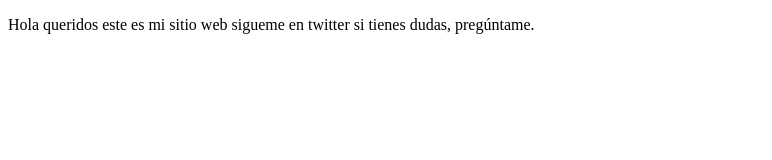
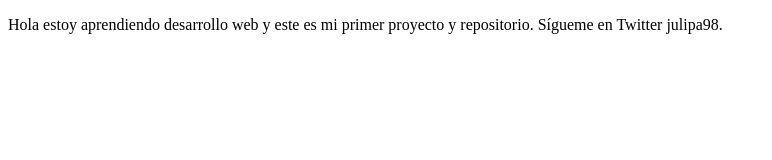
Before and after one commit to julipa98/ProyectoDemoCursoPrework, a plain HTML site: page index.html in a window 1280 px wide. Shown: the whole page, without its empty margins (0-772 px from the left). Drawn offline with Linux system fonts and the light colour scheme.

Commit message:
cambios agregamos descripcion y twitter

```diff
--- a/index.html
+++ b/index.html
@@ -8,8 +8,8 @@
 </head>
 <body>
     <p>
-        Hola queridos este es mi sitio web sigueme en twitter
-        si tienes dudas, pregúntame.
+        Hola estoy aprendiendo desarrollo web y este es mi primer
+        proyecto y repositorio. Sígueme en Twitter julipa98.
     </p>
 </body>
 </html>
```
